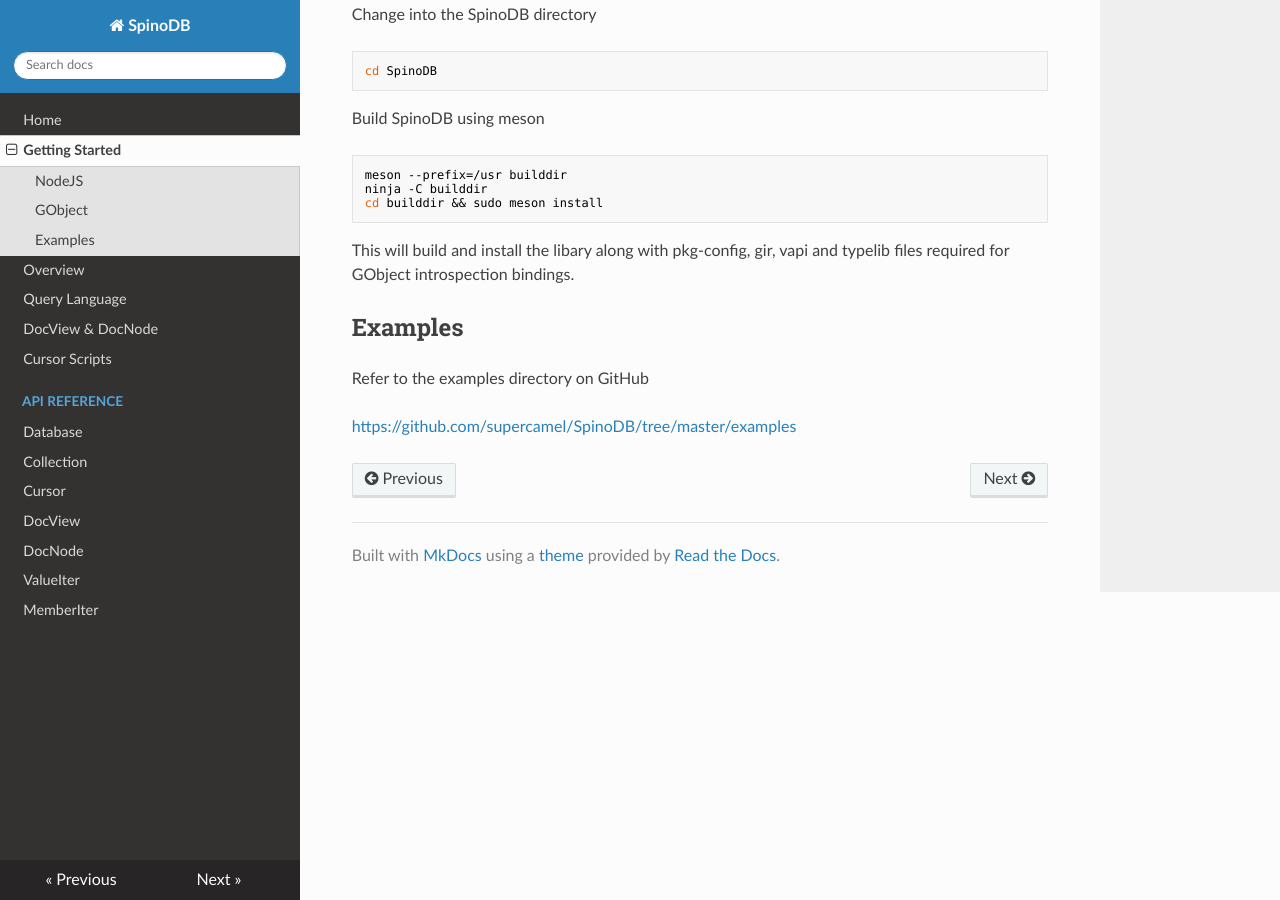
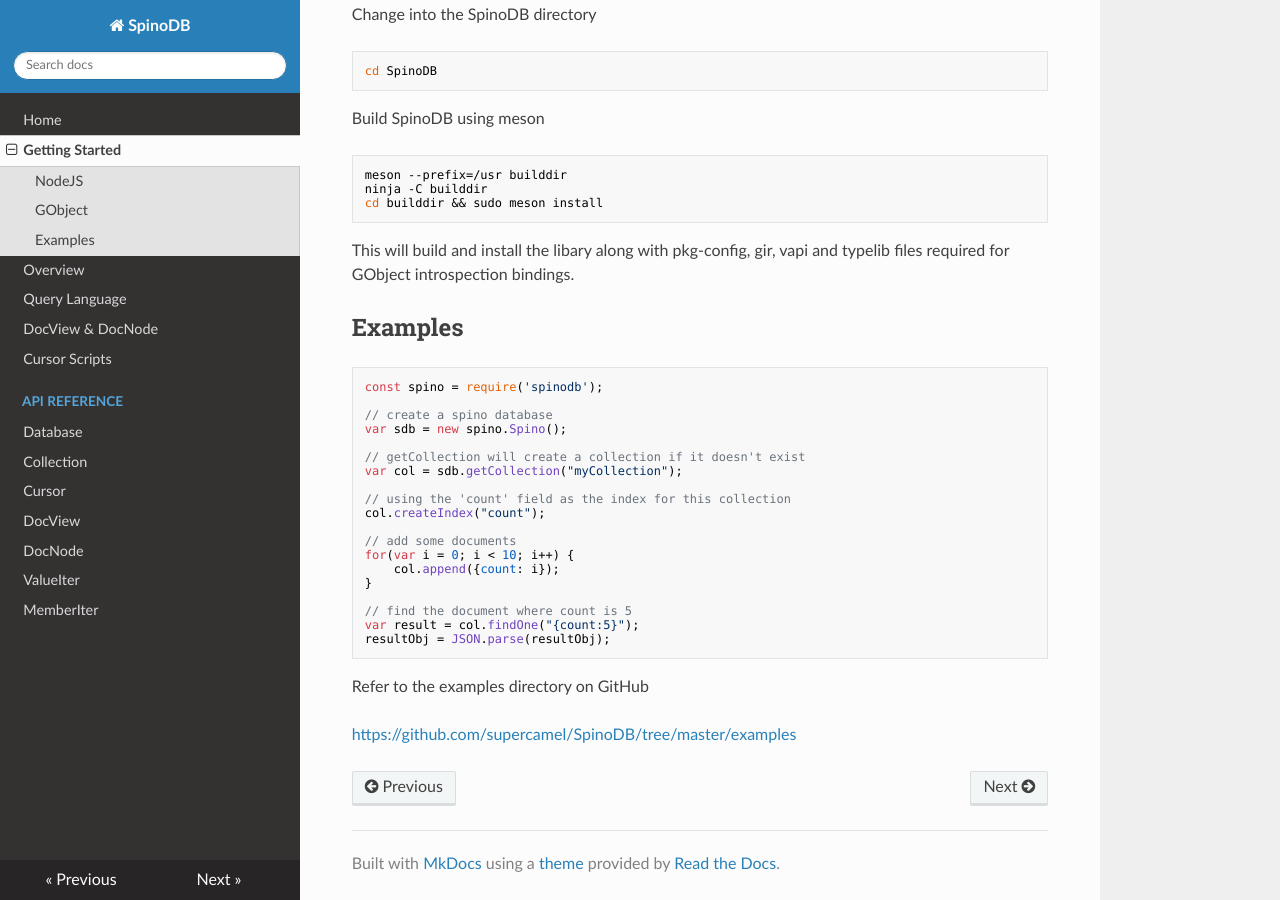
Before and after one commit to supercamel/SpinoDB, an MkDocs documentation site: the page built from docs/getting_started.md, in a window 1280 px wide and 900 px high, scrolled down 679 px. Built offline with MkDocs 1.6.1, drawn with Linux system fonts in a browser that asks for light colours; nearby versions of some CDN libraries.

Commit message:
added an example to the getting started page of the documentation

````diff
--- a/docs/getting_started.md
+++ b/docs/getting_started.md
@@ -40,6 +40,29 @@
 
 ## Examples
 
+```
+const spino = require('spinodb');
+
+// create a spino database
+var sdb = new spino.Spino();
+
+// getCollection will create a collection if it doesn't exist
+var col = sdb.getCollection("myCollection");
+
+// using the 'count' field as the index for this collection
+col.createIndex("count");
+
+// add some documents
+for(var i = 0; i < 10; i++) {
+    col.append({count: i});
+}
+
+// find the document where count is 5
+var result = col.findOne("{count:5}");
+resultObj = JSON.parse(resultObj);
+```
+
+
 Refer to the examples directory on GitHub
 
 [https://github.com/supercamel/SpinoDB/tree/master/examples](https://github.com/supercamel/SpinoDB/tree/master/examples)
--- a/package.json
+++ b/package.json
@@ -1,6 +1,6 @@
 {
 	"name": "spinodb",
-	"version": "1.2.2",
+	"version": "1.2.3",
 	"description": "SpinoDB is an in-memory NoSQL database that is fast and self-contained. It is a NodeJS addon written in C++ and is suitable for web and desktop applications with demanding performance requirements.",
 	"main": "./build/Release/spinodb.node",
 	"gypfile": true,
````
